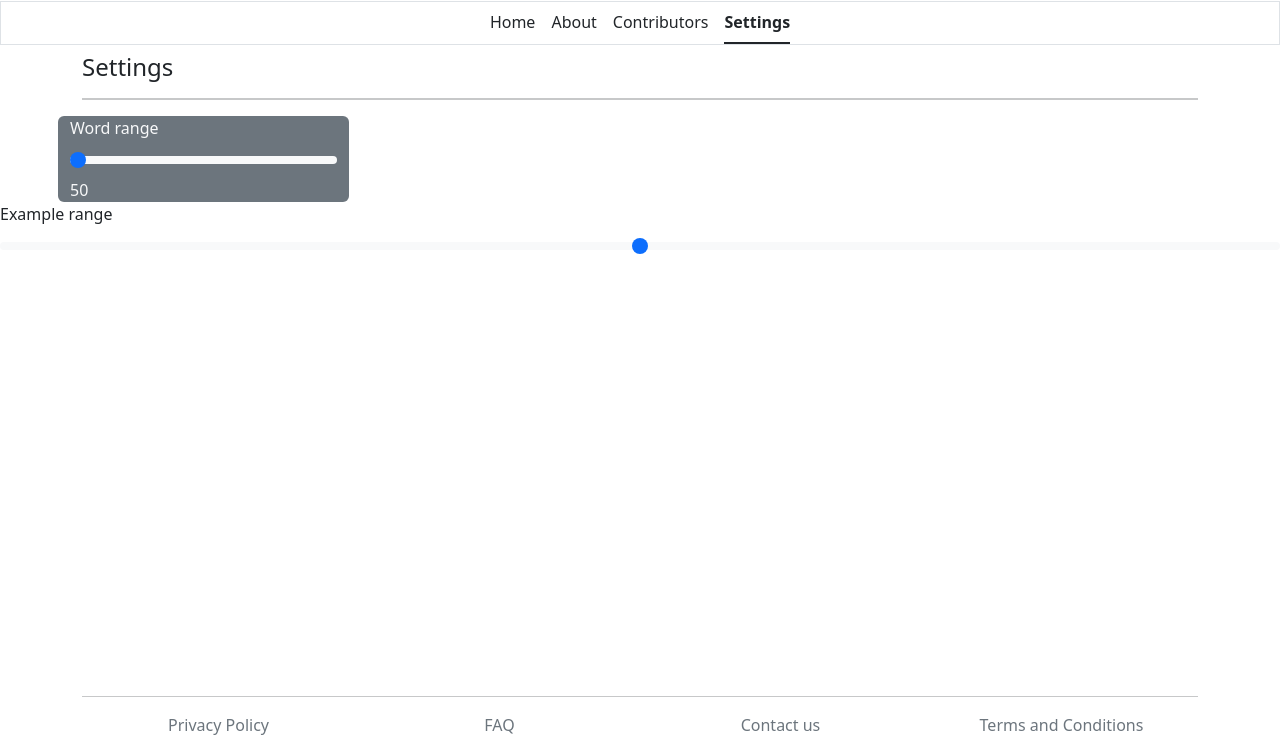
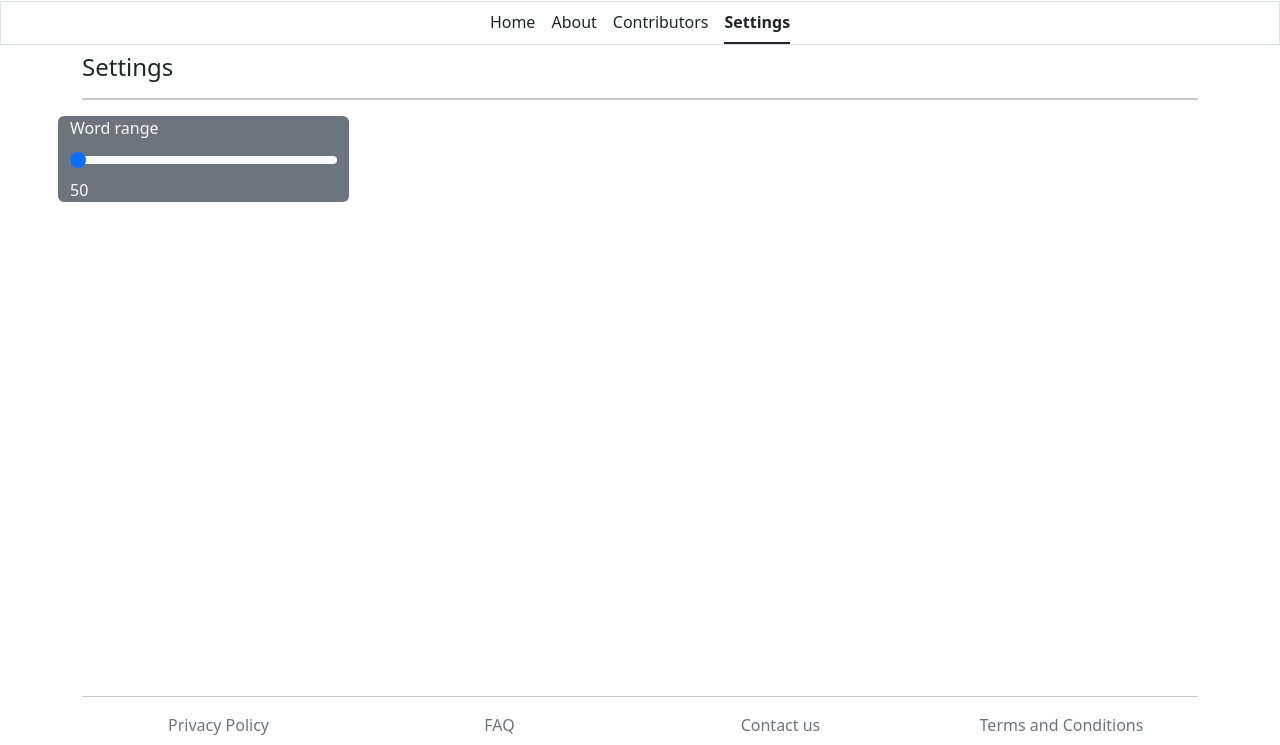
Before and after one commit to Osama671/fsdm-youtube-summarizer, a plain HTML site: page docs/settings.html in a window 1280 px wide. Shown: the part 55-800 px from the top of the page. Drawn offline with nearby package versions, Linux system fonts and the light colour scheme.

Commit message:
Update settings.html

```diff
--- a/docs/settings.html
+++ b/docs/settings.html
@@ -58,9 +58,6 @@
             </div>
           </div>
         </div>
-
-        <label for="customRange1" class="form-label">Example range</label>
-        <input type="range" class="form-range" id="customRange1" />
       </main>
 
       <footer class="mt-auto">
```
